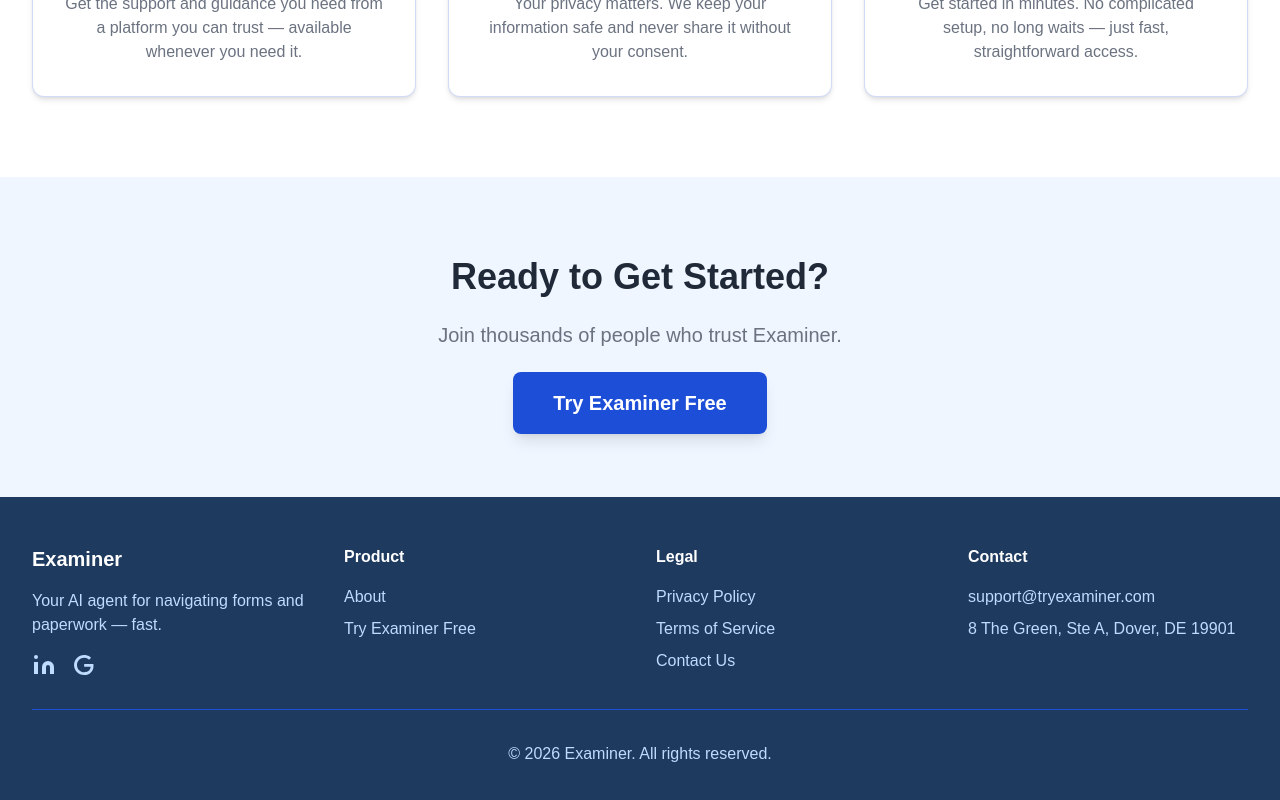
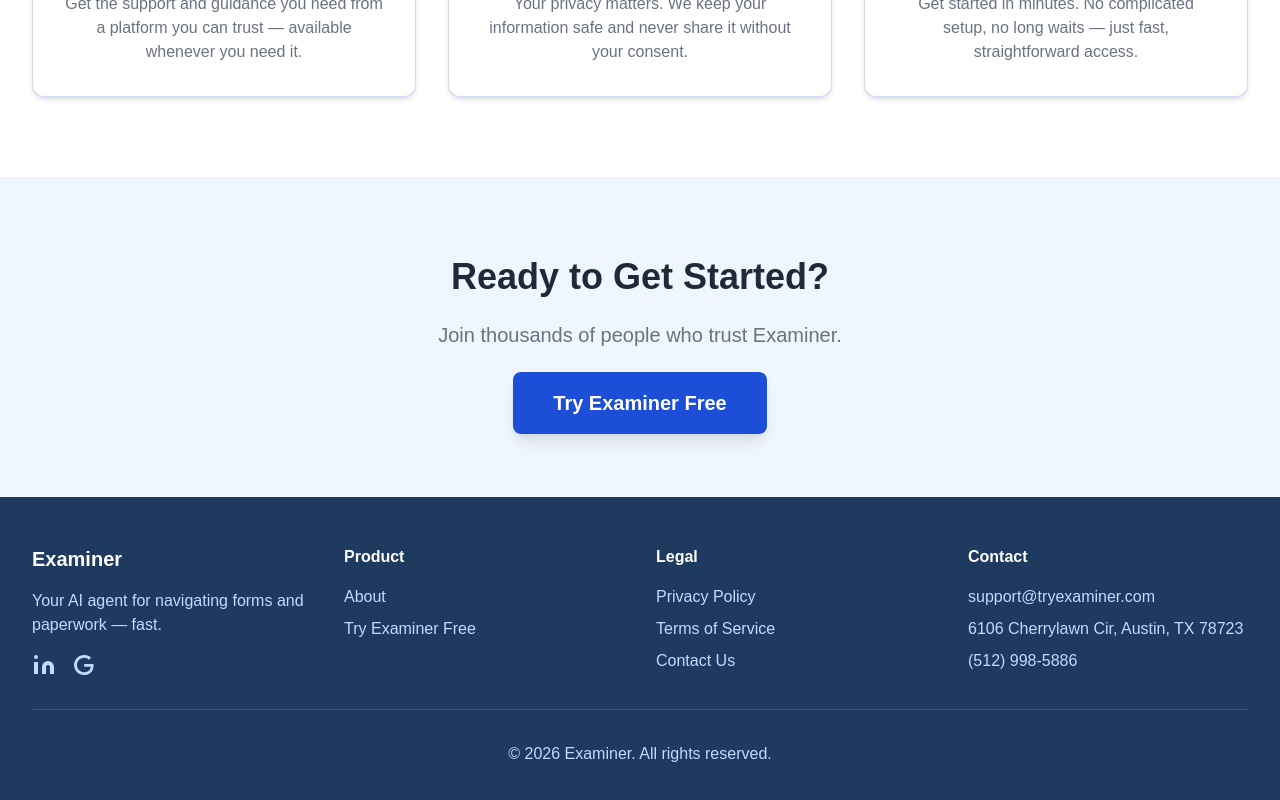
Before and after one commit to Textingman/pushnami-tryexaminer, a Next.js app: page / in a window 1280 px wide. Shown: the part 1089-1889 px from the top of the page. Built offline with nearby package versions, Linux system fonts and the light colour scheme.

Commit message:
Initial site setup: Examiner

```diff
--- a/app/components/Footer.tsx
+++ b/app/components/Footer.tsx
@@ -46,8 +46,8 @@
           <div>
             <h4 className="font-semibold mb-4">Contact</h4>
             <p style={{ color: '#BFDBFE' }}>support@tryexaminer.com</p>
-            <p className="mt-2" style={{ color: '#BFDBFE' }}>8 The Green, Ste A, Dover, DE 19901</p>
-            <p className="mt-2" style={{ color: '#BFDBFE' }}></p>
+            <p className="mt-2" style={{ color: '#BFDBFE' }}>6106 Cherrylawn Cir, Austin, TX 78723</p>
+            <p className="mt-2" style={{ color: '#BFDBFE' }}>(512) 998-5886</p>
           </div>
         </div>
         <div className="mt-8 pt-8 text-center" style={{ borderTop: '1px solid #1D4ED8', color: '#BFDBFE' }}>
```
